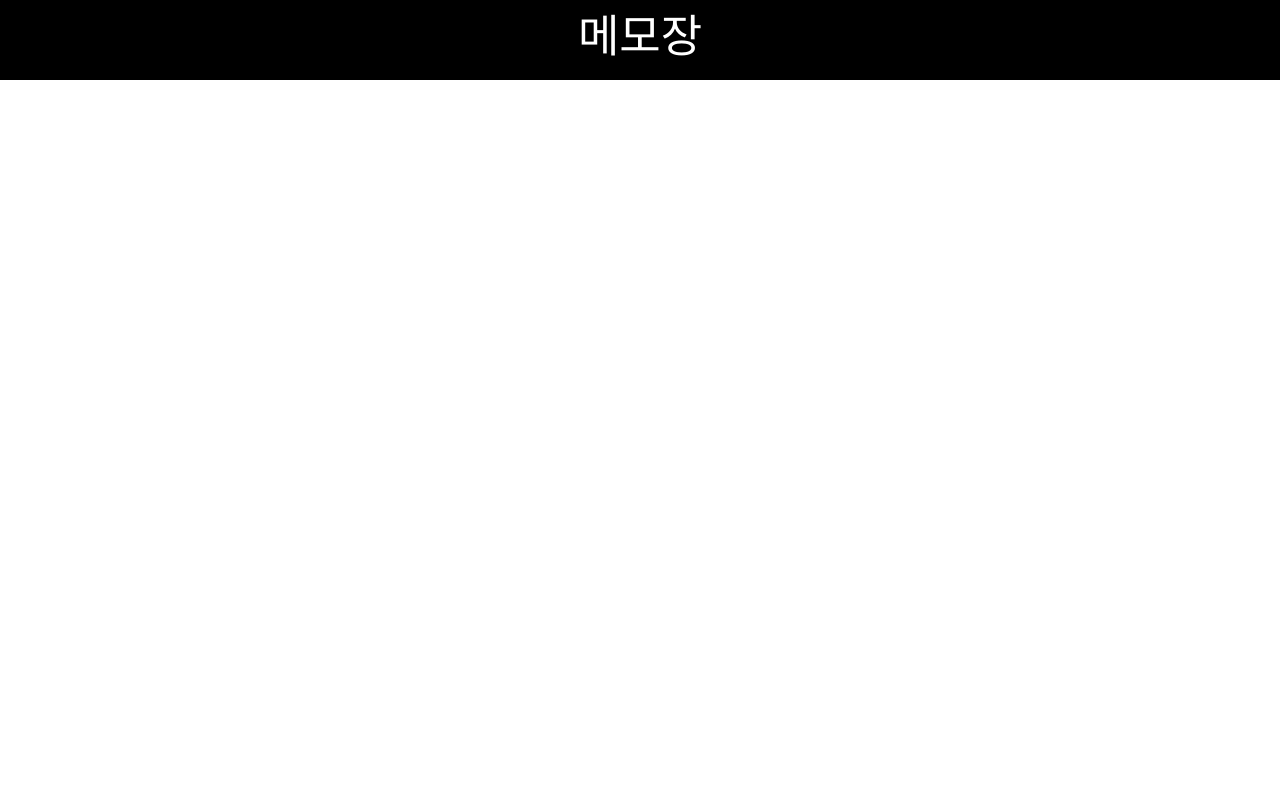
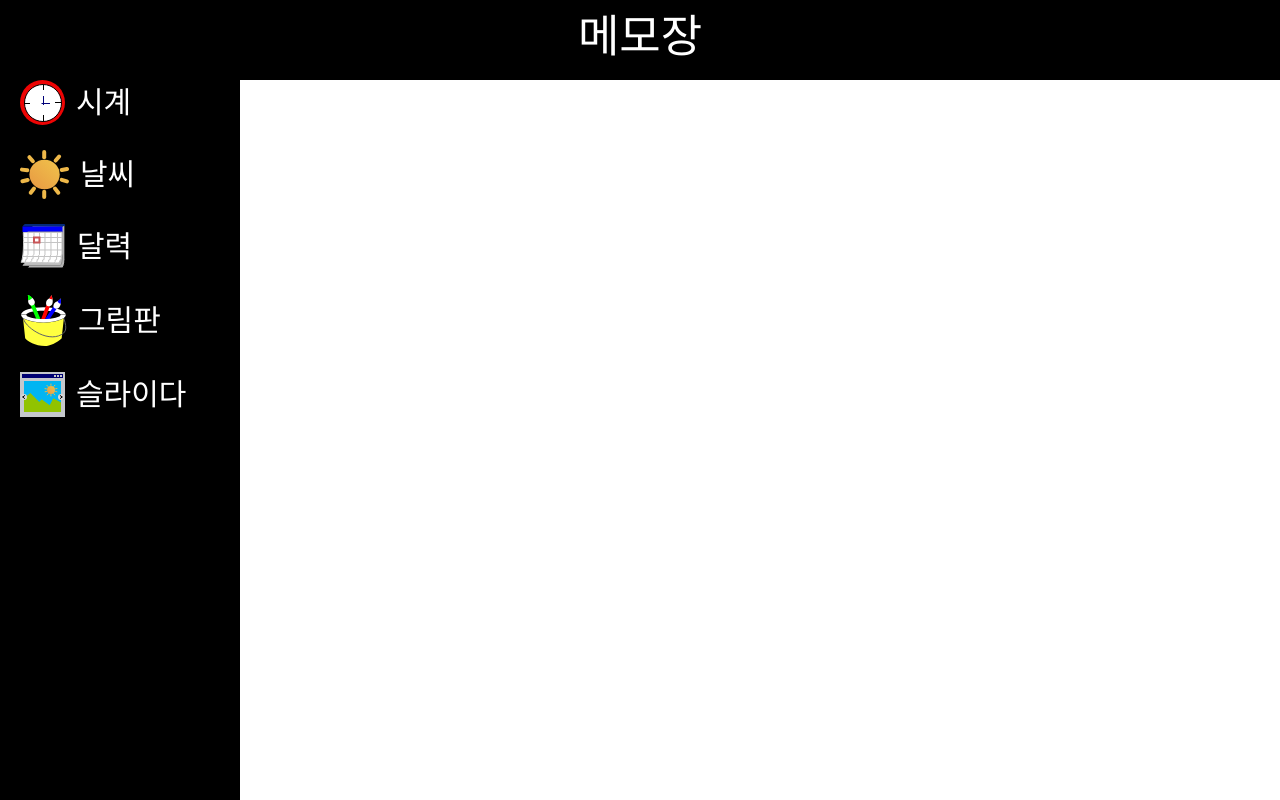
Before and after one commit to doong2imdang/youngs-bakery-RO, a React (Create React App) app in the folder memo/: page / in a window 1280 px wide. Built offline with nearby package versions, Linux system fonts and the light colour scheme; a web font is replaced by a local one.

Commit message:
Design: NavBar 골격 완성

```diff
--- a/memo/src/components/NavBar.jsx
+++ b/memo/src/components/NavBar.jsx
@@ -1,9 +1,54 @@
 import React from "react";
+import { Link } from "react-router-dom";
+import styled from "styled-components";
+import iconClock from "../assets/images/icon-clock.svg";
+import iconWeather from "../assets/images/icon-weather.svg";
+import iconCalendar from "../assets/images/icon-calendar.svg";
+import iconPaintBoard from "../assets/images/icon-paintboard.svg";
+import iconSlider from "../assets/images/icon-slider.svg";
 
 export default function NavBar() {
   return (
     <>
-      <nav></nav>
+      <NavBarStyle>
+        <li>
+          <img src={iconClock} alt="" />
+          <Link to="#">시계</Link>
+        </li>
+        <li>
+          <img src={iconWeather} alt="" />
+          <Link to="#">날씨</Link>
+        </li>
+        <li>
+          <img src={iconCalendar} alt="" />
+          <Link to="#">달력</Link>
+        </li>
+        <li>
+          <img src={iconPaintBoard} alt="" />
+          <Link to="#">그림판</Link>
+        </li>
+        <li>
+          <img src={iconSlider} alt="" />
+          <Link to="#">슬라이다</Link>
+        </li>
+      </NavBarStyle>
     </>
   );
 }
+
+const NavBarStyle = styled.nav`
+  background-color: #000000;
+  width: 220px;
+  grid-area: navbar;
+  height: calc(100vh - 80px);
+  padding-left: 20px;
+
+  li {
+    font-size: 30px;
+    color: var(--color-white);
+    display: flex;
+    align-items: center;
+    gap: 11px;
+    margin-bottom: 25px;
+  }
+`;
--- a/memo/src/style/GlobalStyle.jsx
+++ b/memo/src/style/GlobalStyle.jsx
@@ -23,6 +23,15 @@ const GlobalStyles = createGlobalStyle`
   body, button, input {
     font-family: "DungGeunMo"
   }
+
+  li {
+    list-style: none;
+  }
+
+  a {
+    text-decoration: none;
+    color: inherit;
+  }
 `;
 
 export default GlobalStyles;
```
